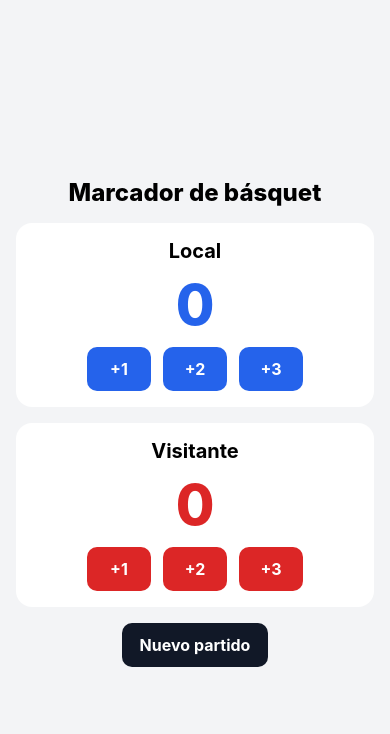
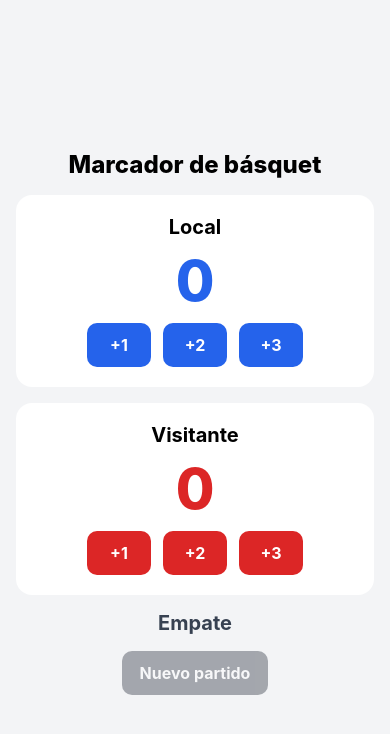
Before and after one commit to PabloArielLuna/marcador-basquet, a React Native app: screen / in a window 390 px wide. Shown: the top 734 px of the page. Built offline with nearby package versions, Linux system fonts and the light colour scheme.

Commit message:
Ejercicio 3: leyenda, panel ganador resaltado y Nuevo partido deshabilitado (estado derivado)

```diff
--- a/components/BotonAccion.tsx
+++ b/components/BotonAccion.tsx
@@ -4,13 +4,20 @@ type Props = {
   titulo: string;
   onPress: () => void;
   color?: string;
+  disabled?: boolean;
 };
 
-export default function BotonAccion({ titulo, onPress, color = '#374151' }: Props) {
+export default function BotonAccion({
+  titulo,
+  onPress,
+  color = '#374151',
+  disabled = false,
+}: Props) {
   return (
     <TouchableOpacity
-      style={[styles.boton, { backgroundColor: color }]}
+      style={[styles.boton, { backgroundColor: color }, disabled && styles.deshabilitado]}
       onPress={onPress}
+      disabled={disabled}
       activeOpacity={0.7}
     >
       <Text style={styles.texto}>{titulo}</Text>
@@ -27,6 +34,9 @@ const styles = StyleSheet.create({
     justifyContent: 'center',
     minWidth: 64,
   },
+  deshabilitado: {
+    opacity: 0.35,
+  },
   texto: {
     color: '#fff',
     fontSize: 16,
--- a/components/PanelEquipo.tsx
+++ b/components/PanelEquipo.tsx
@@ -6,12 +6,13 @@ type Props = {
   puntos: number;
   color: string; // fondo de los botones y color del número
   onAnotar: (puntos: number) => void;
+  ganando: boolean; // si va ganando, el panel se resalta con el color del equipo
 };
 
 // Sin useState: el puntaje vive en la pantalla (el padre) y llega por props.
-export default function PanelEquipo({ nombre, puntos, color, onAnotar }: Props) {
+export default function PanelEquipo({ nombre, puntos, color, onAnotar, ganando }: Props) {
   return (
-    <View style={styles.panel}>
+    <View style={[styles.panel, ganando && { borderColor: color, borderWidth: 4 }]}>
       <Text style={styles.nombre}>{nombre}</Text>
       <Text style={[styles.puntos, { color }]}>{puntos}</Text>
       <View style={styles.botonera}>
@@ -31,6 +32,8 @@ const styles = StyleSheet.create({
     backgroundColor: '#fff',
     borderRadius: 16,
     padding: 16,
+    borderWidth: 4,
+    borderColor: 'transparent',
     alignItems: 'center',
     gap: 8,
   },
--- a/screens/MarcadorScreen.tsx
+++ b/screens/MarcadorScreen.tsx
@@ -25,6 +25,17 @@ export default function MarcadorScreen() {
     setVisitante(0);
   };
 
+  // Estado derivado: se calcula en cada redibujado a partir de local y visitante.
+  // No hace falta ningún useState nuevo.
+  const diferencia = Math.abs(local - visitante);
+  const leyenda =
+    local > visitante
+      ? `Gana Local por ${diferencia}`
+      : visitante > local
+        ? `Gana Visitante por ${diferencia}`
+        : 'Empate';
+  const marcadorEnCero = local === 0 && visitante === 0;
+
   return (
     <View style={styles.contenedor}>
       <Text style={styles.titulo}>Marcador de básquet</Text>
@@ -35,15 +46,24 @@ export default function MarcadorScreen() {
         puntos={local}
         color="#2563eb"
         onAnotar={(p) => anotar('local', p)}
+        ganando={local > visitante}
       />
       <PanelEquipo
         nombre="Visitante"
         puntos={visitante}
         color="#dc2626"
         onAnotar={(p) => anotar('visitante', p)}
+        ganando={visitante > local}
       />
 
-      <BotonAccion titulo="Nuevo partido" onPress={nuevoPartido} color="#111827" />
+      <Text style={styles.leyenda}>{leyenda}</Text>
+
+      <BotonAccion
+        titulo="Nuevo partido"
+        onPress={nuevoPartido}
+        color="#111827"
+        disabled={marcadorEnCero}
+      />
     </View>
   );
 }
@@ -61,4 +81,9 @@ const styles = StyleSheet.create({
     fontSize: 24,
     fontWeight: '800',
   },
+  leyenda: {
+    fontSize: 20,
+    fontWeight: '700',
+    color: '#374151',
+  },
 });
```
